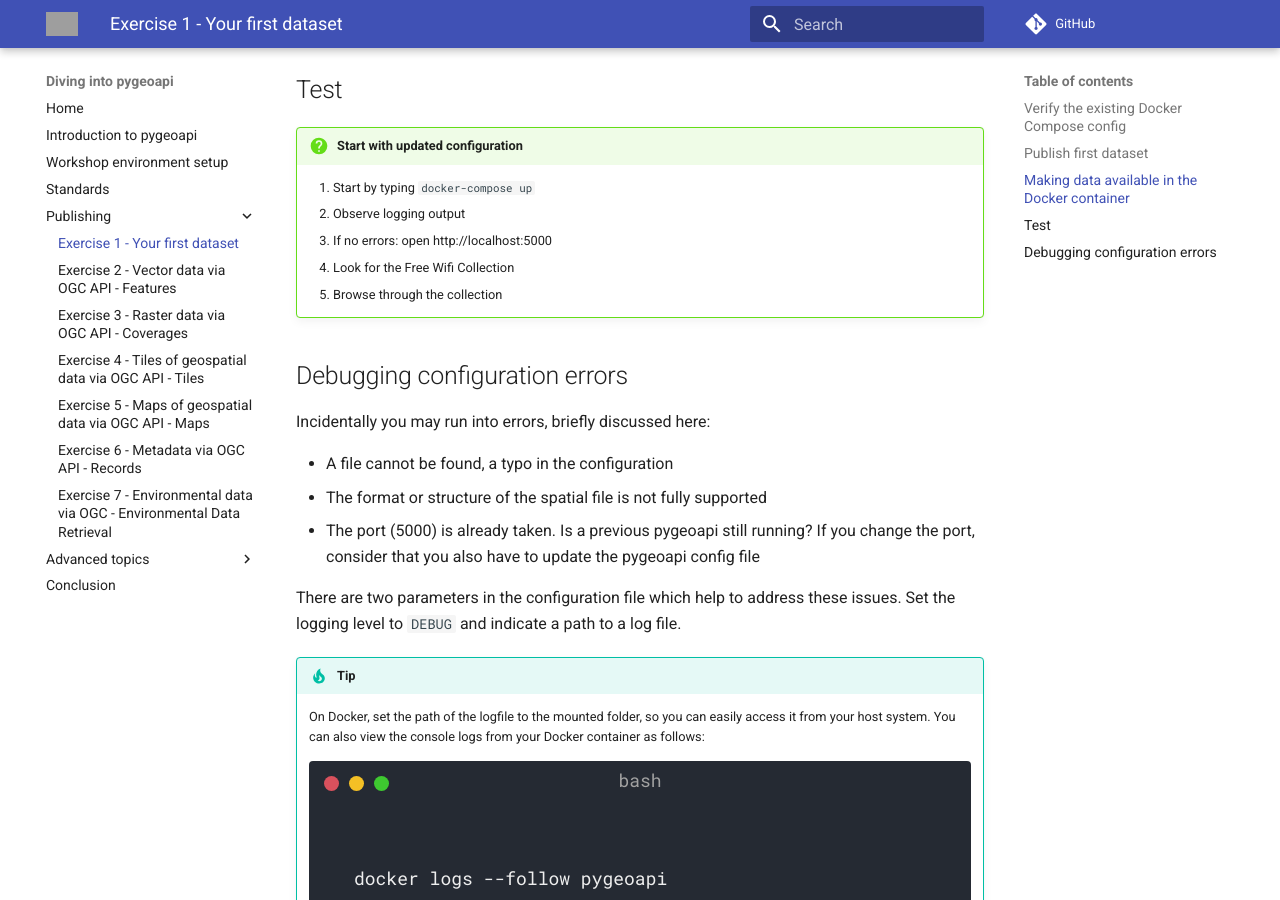
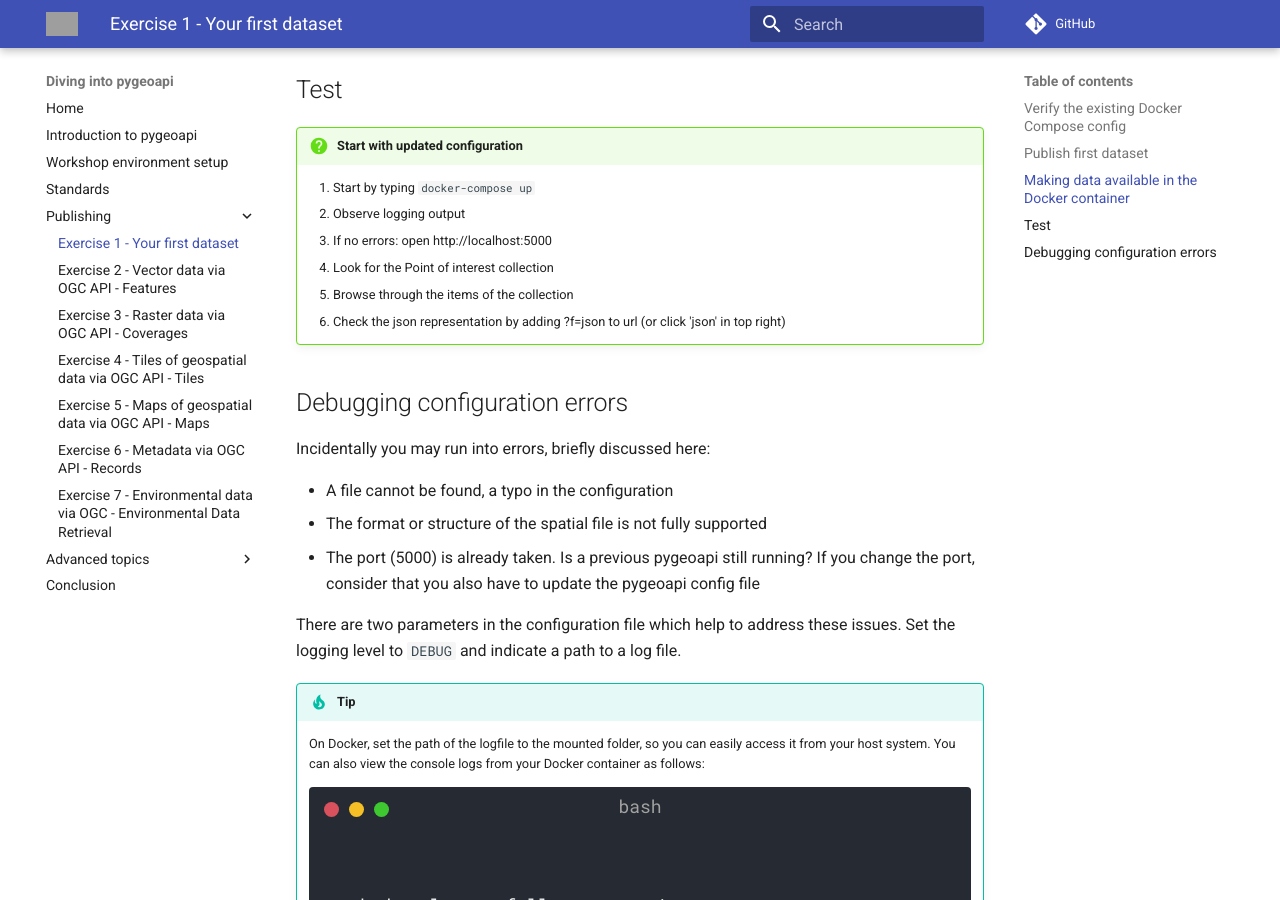
Before and after one commit to geopython/diving-into-pygeoapi, an MkDocs documentation site: the page built from workshop/content/docs/publishing/first.md, in a window 1280 px wide and 900 px high, scrolled down 3532 px. Built offline with MkDocs 1.6.1 and Material for MkDocs 9.7.7, drawn with Linux system fonts in a browser that asks for light colours; comment, search, counter and statistics services are not loaded; grey boxes are pictures that could not be loaded.

```diff
--- a/workshop/content/docs/publishing/first.md
+++ b/workshop/content/docs/publishing/first.md
@@ -146,8 +146,9 @@ we have also mounted (made available) the entire local directory `./data`.
     1. Start by typing `docker-compose up`
     1. Observe logging output
     1. If no errors: open http://localhost:5000
-    1. Look for the Free Wifi Collection
-    1. Browse through the collection
+    1. Look for the Point of interest collection
+    1. Browse through the items of the collection
+    1. Check the json representation by adding ?f=json to url (or click 'json' in top right)
 
 ## Debugging configuration errors
 
```
Also changed, not shown: workshop/content/docs/publishing/ogcapi-features.md (+23 -29 lines), 3 other files.
